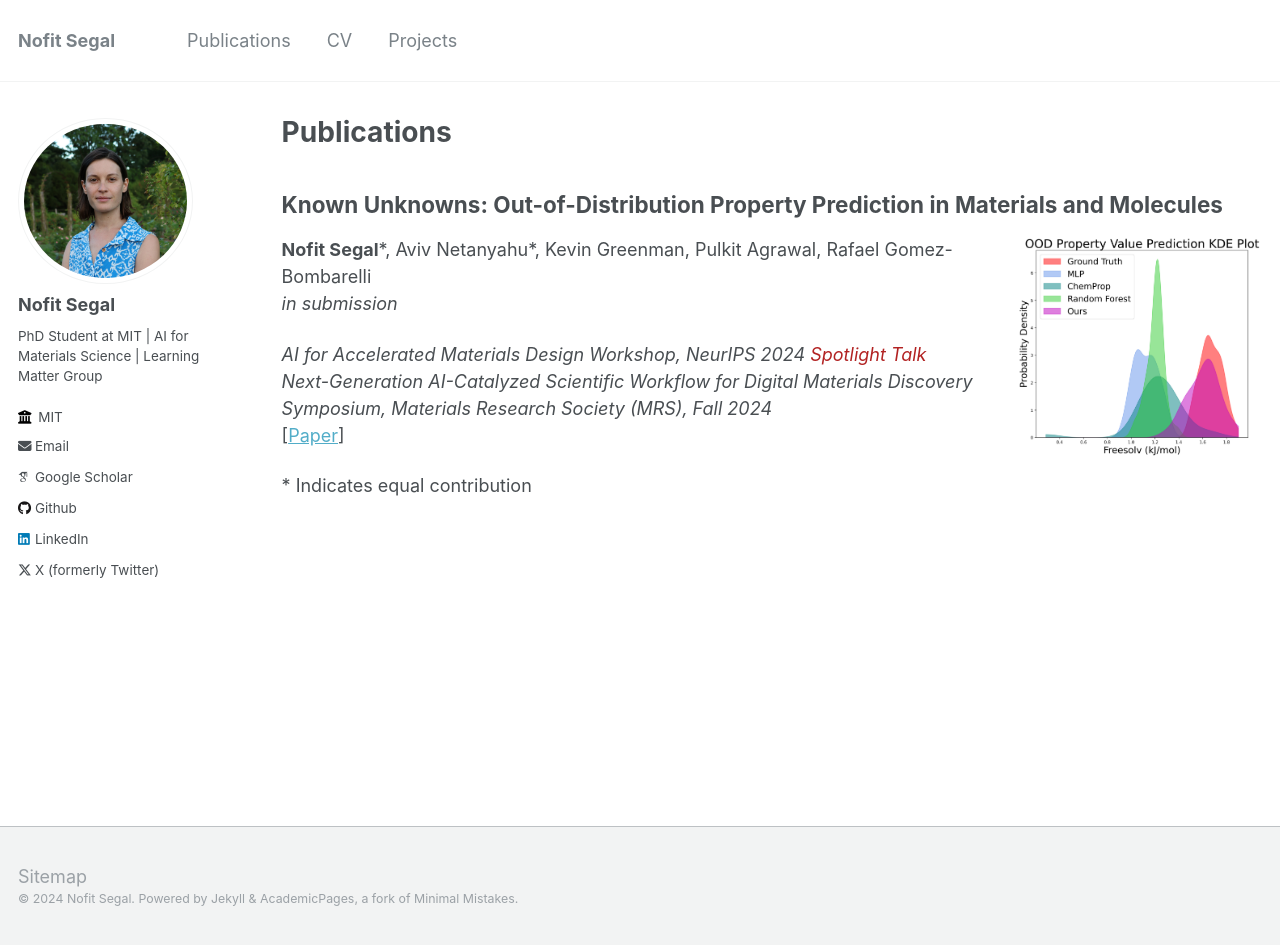
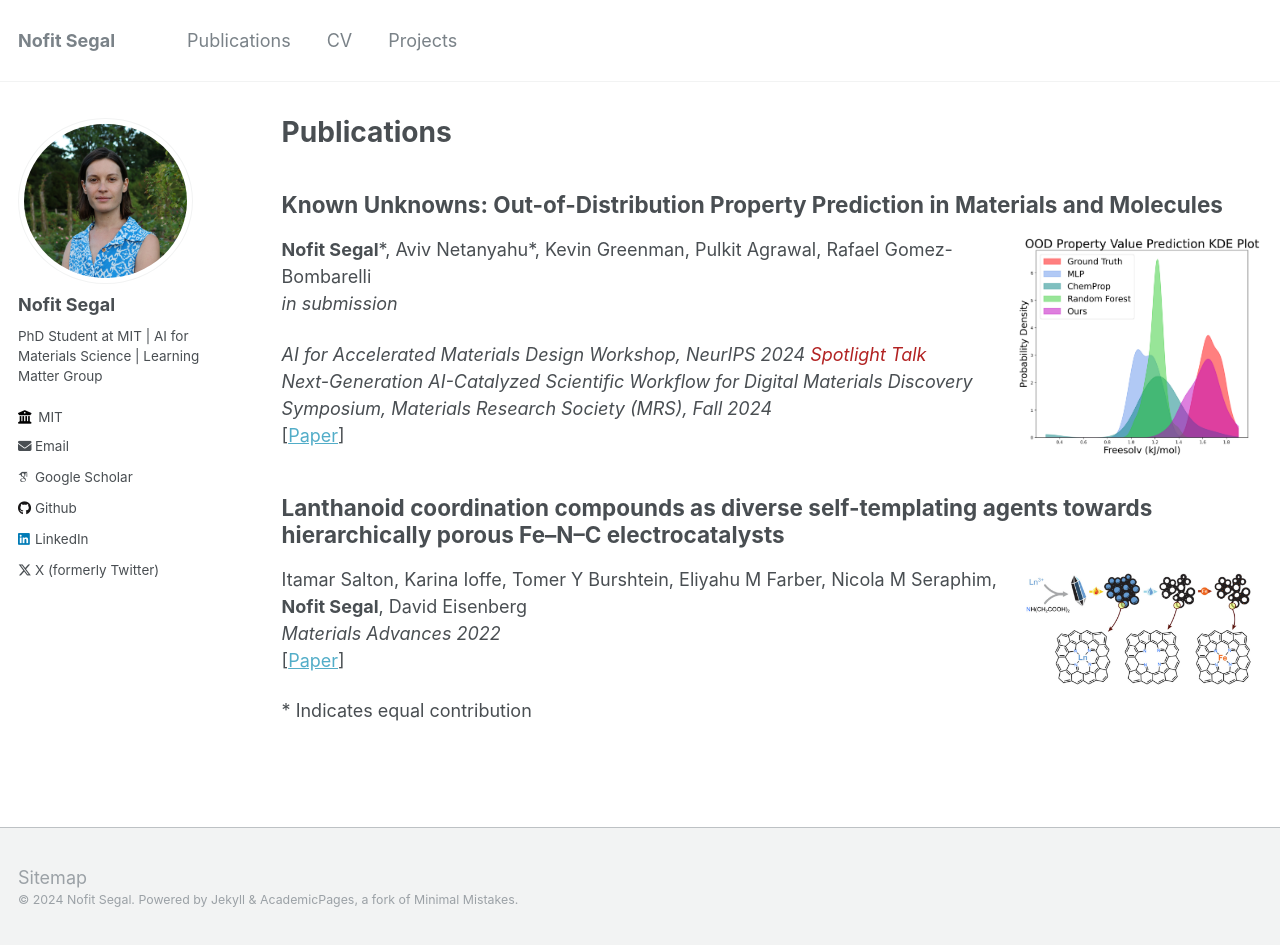
Before and after one commit to nofitsegal/nofitsegal.github.io, a Jekyll site: the page built from _pages/publications.md, in a window 1280 px wide and 945 px high. Built offline with Jekyll 4.4.1, drawn with Linux system fonts in a browser that asks for light colours; some web fonts are replaced.

Commit message:
added lanthanoid paper

```diff
--- a/_pages/publications.md
+++ b/_pages/publications.md
@@ -23,6 +23,14 @@ _Next-Generation AI-Catalyzed Scientific Workflow for Digital Materials Discover
 <!-- [[Talk](https://youtu.be/1YJCWyLcGHk?t=1)] -->
 
 <!-- <br/><br/> -->
+
+<h2> Lanthanoid coordination compounds as diverse self-templating agents towards hierarchically porous Fe–N–C electrocatalysts </h2>
+<img align="right" src="../images/Lanthanoid/process.png" width="25%">
+Itamar Salton, Karina Ioffe, Tomer Y Burshtein, Eliyahu M Farber, Nicola M Seraphim, **Nofit Segal**, David Eisenberg \
+_Materials Advances 2022_ \
+[[Paper](https://pubs.rsc.org/en/content/articlepdf/2022/ma/d2ma00596d)]
+
+<!-- <br/><br/> -->
 <!-- <h1> Workshop Papers </h1> -->
 
 <!-- <h2> Known Unknowns: Out-of-Distribution Property Prediction in Materials and Molecules </h2>
```
Also changed, not shown: images/Lanthanoid/process.png (added).
